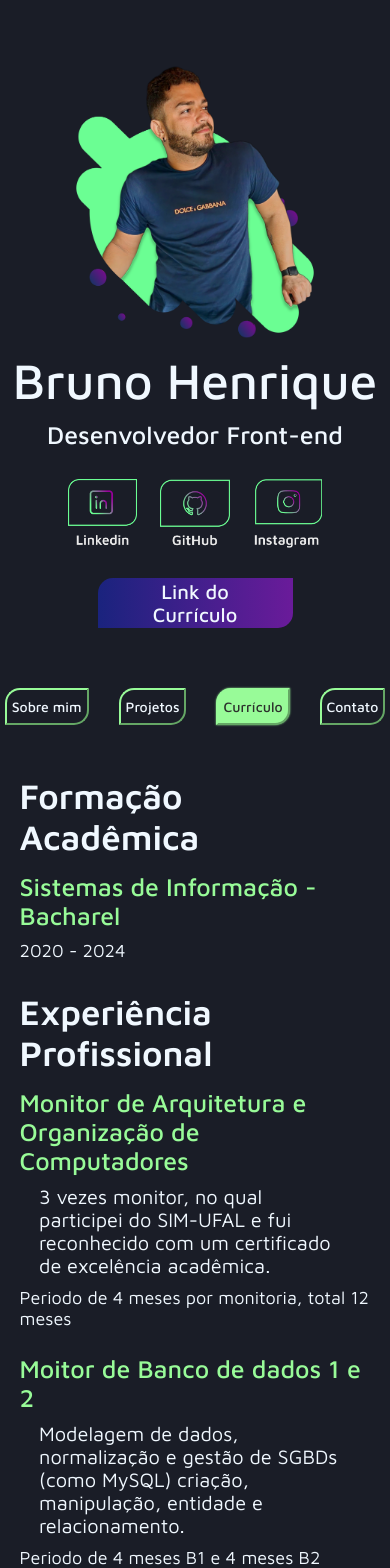
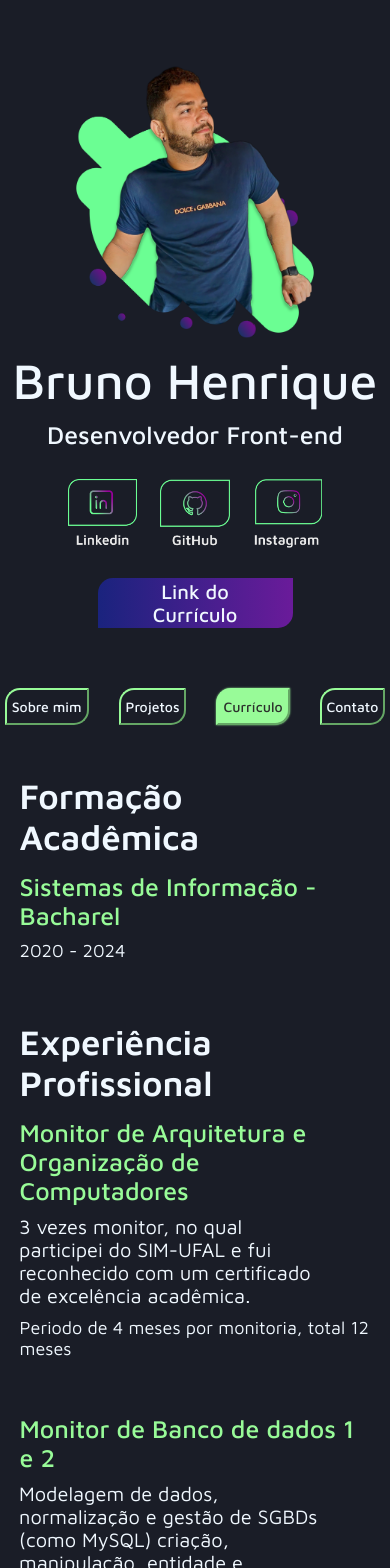
Before and after one commit to hbruunno/Portifolio, a React (Vite) app: page /curriculo in a window 390 px wide. Shown: the top 1568 px of the page. Built offline with nearby package versions, Linux system fonts and the light colour scheme.

Commit message:
ajustanco css dos botões e centralização das informações no curriculo

```diff
--- a/src/App.css
+++ b/src/App.css
@@ -126,7 +126,7 @@
   margin-top: 30px;
   margin-bottom: 30px;
   border-color: #98FB98;
-  padding: 8px 15px;
+  padding: 8px 10px;
   font-size: 24px;
   font-weight: 500;
   cursor: pointer;
@@ -134,7 +134,7 @@
   border-top-left-radius: 15px;
   border-bottom-right-radius: 15px;
   transition: background 0.3s, transform 0.3s;
-
+  white-space: nowrap;
 }
 
 .botaoativo {
@@ -161,7 +161,7 @@
 
 
 
-@media (max-width: 800px){
+@media (max-width: 900px){
   .container{
     display: flex;
     flex-direction: column;
@@ -202,5 +202,6 @@
     margin-top: 10px;
     font-size: 14px;
     padding: 8px 5px;
+    white-space: nowrap;
   }
 }
--- a/src/curriculo/Curriculo.jsx
+++ b/src/curriculo/Curriculo.jsx
@@ -32,7 +32,7 @@ export default function Curriculo() {
       <p className="cinfo">3 vezes monitor, no qual participei do SIM-UFAL e fui reconhecido com um certificado de excelência acadêmica.</p>
       <p className="cperiodo">Periodo de 4 meses por monitoria, total 12 meses</p>
 
-      <h2 className="csubtitulo">Moitor de Banco de dados 1 e 2</h2>
+      <h2 className="csubtitulo">Monitor de Banco de dados 1 e 2</h2>
       <p className="cinfo"> Modelagem de dados, normalização e gestão de SGBDs (como MySQL) criação, manipulação, entidade e relacionamento.</p>
       <p className="cperiodo">Periodo de 4 meses B1 e 4 meses B2</p>
 
--- a/src/curriculo/curriculo.css
+++ b/src/curriculo/curriculo.css
@@ -18,6 +18,7 @@
 }
 
 .cinfo{
+  display: flex;
   font-weight: 500;
   font-size: 20px;
   margin-top: 10px;
@@ -87,33 +88,45 @@
 
 @media (max-width: 800px){
   .ccontainer{
+    display: flex;
     justify-content: center;
     align-items: center;
     width: 100%;
+
   }
   .ctitulo{
     display: flex;
     width: 90%;
     justify-content: flex-start;
-    align-items: center;
+    align-items: flex-start;
   }
   .csubtitulo{
     display: flex;
     width: 90%;
     justify-content: flex-start;
-    align-items: center;
+    align-items: flex-start;
+
   }
+
+  .cinfo{
+    display: flex;
+    width: 90%;
+    justify-content: flex-start;
+    align-items: flex-start;
+    font-weight: 400;
+    font-size: 20px;
+    margin-left: -40px;
+  }
+
   .cperiodo{
     display: flex;
     width: 90%;
     justify-content: flex-start;
+    align-items: flex-start;
+    margin-bottom: 40px;
+
   }
-  .cinfo{
-    display: flex;
-    width: 90%;
-    font-weight: 400;
-    font-size: 20px;
-  }
+
   .chabilidades{
     display: flex;
     width: 90%;
```
